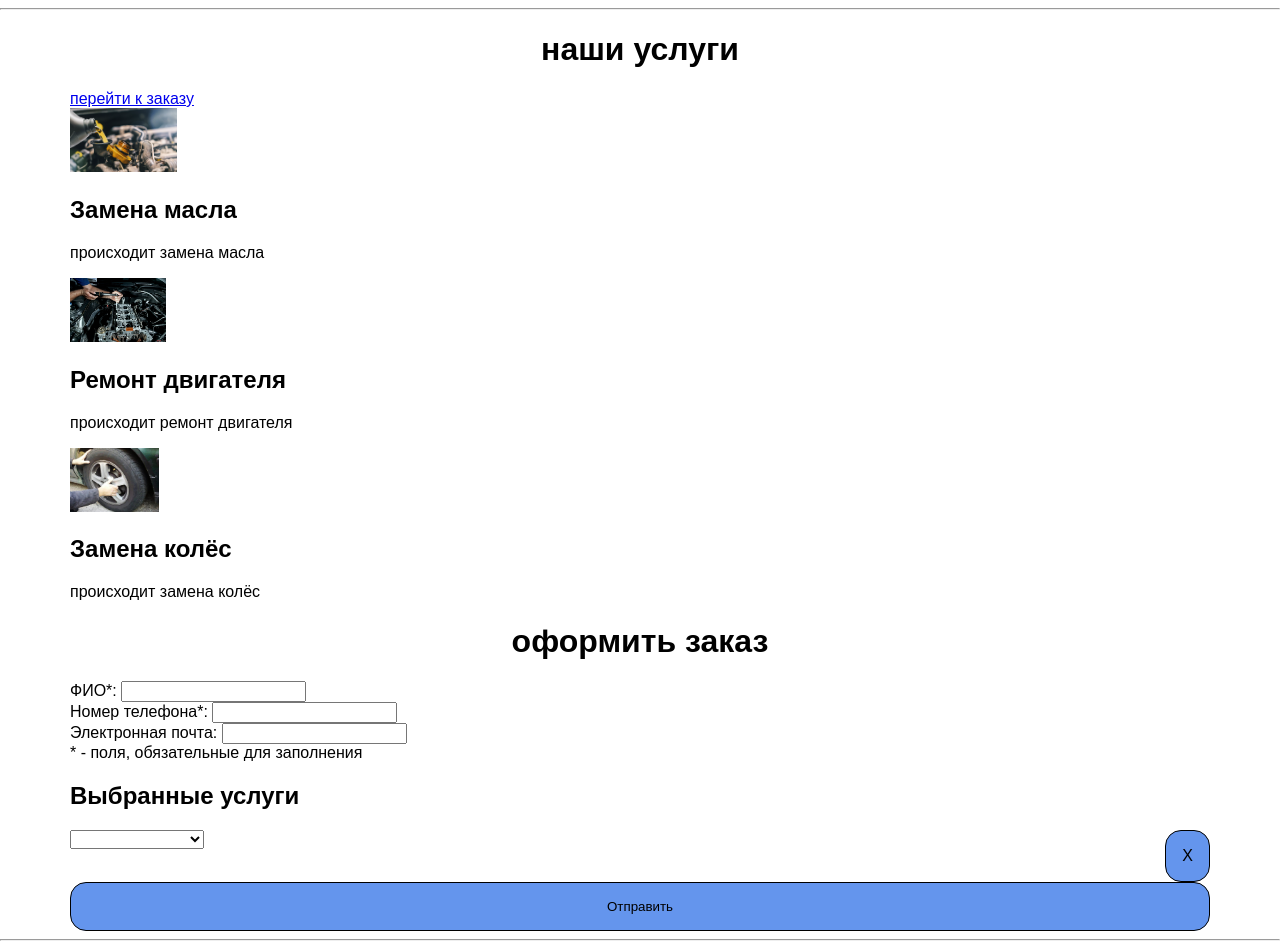
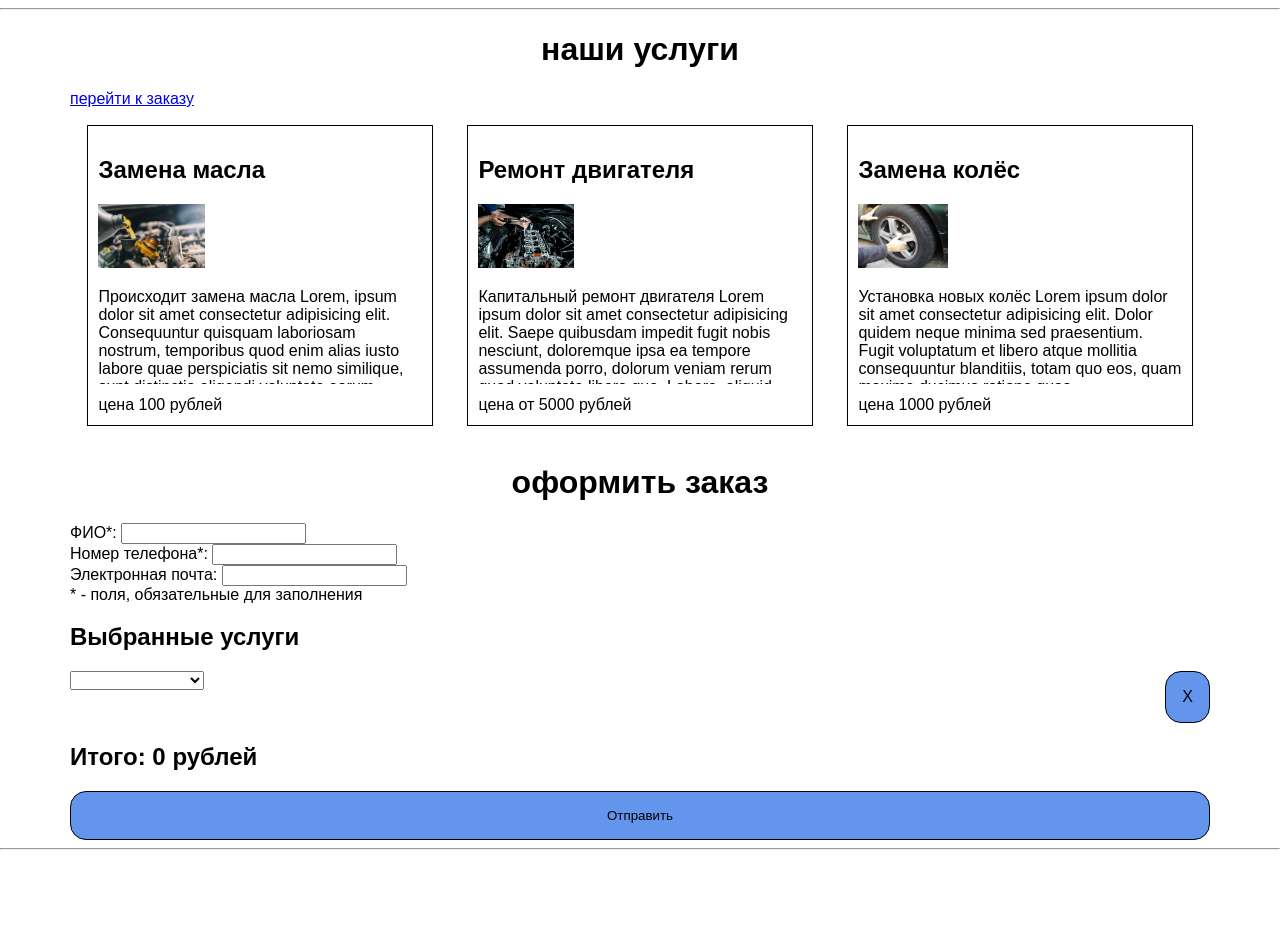
Before and after one commit to iBowie2/kupc_kurs, a PHP site: page /order.html in a window 1280 px wide. Shown: the part 166-1115 px from the top of the page. After the commit the page ends 1016 px from the top, so only its background shows below. Run offline with PHP 8.4, Linux system fonts and the light colour scheme.

Commit message:
Add files via upload

```diff
--- a/order.html
+++ b/order.html
@@ -1,5 +1,6 @@
 <!DOCTYPE html>
 <html lang="en">
+
 <head>
     <meta charset="UTF-8">
     <meta http-equiv="X-UA-Compatible" content="IE=edge">
@@ -8,6 +9,7 @@
     <link rel="stylesheet" href="styles.css">
     <title>Document</title>
 </head>
+
 <body>
     <header class="container-fluid">
         <ul>
@@ -32,32 +34,44 @@
         <h1 style="text-align: center">наши услуги</h1>
         <a href="#orderh1">перейти к заказу</a>
 
-        <div>
-            <div class="row-cols-auto">
-                <div>
-                    <img src="iStock-1124831271.jpg" style="max-height: 64px;">
-                </div>
-                <div>
-                    <h2>Замена масла</h2>
-                    <p>происходит замена масла</p>
+        <div class="row">
+            <div class="col-md-4 review">
+                <div class="review-inside">
+                    <div style="height: 240px">
+                        <h2>Замена масла</h2>
+                        <img src="iStock-1124831271.jpg" style="max-height: 64px;"> <br>
+                        <p style="max-height: 96px; overflow-y: auto;">Происходит замена масла Lorem, ipsum dolor sit
+                            amet consectetur adipisicing elit. Consequuntur quisquam laboriosam nostrum, temporibus quod
+                            enim alias iusto labore quae perspiciatis sit nemo similique, sunt distinctio eligendi
+                            voluptate earum voluptatem dolores.</p>
+                    </div>
+                    <span>цена 100 рублей</span>
                 </div>
             </div>
-            <div>
-                <div>
-                    <img src="kapitalniy-remont-dvs.jpg" style="max-height: 64px;">
-                </div>
-                <div>
-                    <h2>Ремонт двигателя</h2>
-                    <p>происходит ремонт двигателя</p>
+            <div class="col-md-4 review">
+                <div class="review-inside">
+                    <div style="height: 240px">
+                        <h2>Ремонт двигателя</h2>
+                        <img src="kapitalniy-remont-dvs.jpg" style="max-height: 64px;"> <br>
+                        <p style="max-height: 96px; overflow-y: auto;">Капитальный ремонт двигателя Lorem ipsum dolor
+                            sit amet consectetur adipisicing elit. Saepe quibusdam impedit fugit nobis nesciunt,
+                            doloremque ipsa ea tempore assumenda porro, dolorum veniam rerum quod voluptate libero quo.
+                            Labore, aliquid omnis?</p>
+                    </div>
+                    <span>цена от 5000 рублей</span>
                 </div>
             </div>
-            <div>
-                <div>
-                    <img src="zamena_kolesa.jpg" style="max-height: 64px;">
-                </div>
-                <div>
-                    <h2>Замена колёс</h2>
-                    <p>происходит замена колёс</p>
+            <div class="col-md-4 review">
+                <div class="review-inside">
+                    <div style="height: 240px">
+                        <h2>Замена колёс</h2>
+                        <img src="zamena_kolesa.jpg" style="max-height: 64px;"> <br>
+                        <p style="max-height: 96px; overflow-y: auto;">Установка новых колёс Lorem ipsum dolor sit amet
+                            consectetur adipisicing elit. Dolor quidem neque minima sed praesentium. Fugit voluptatum et
+                            libero atque mollitia consequuntur blanditiis, totam quo eos, quam maxime ducimus ratione
+                            quas.</p>
+                    </div>
+                    <span>цена 1000 рублей</span>
                 </div>
             </div>
         </div>
@@ -77,26 +91,34 @@
             <span>* - поля, обязательные для заполнения</span>
             <h2>Выбранные услуги</h2>
             <div class="order-option-container">
-                <select name="order_option_0" class="order-option" onchange="refreshOrderOptions()"></select> <a class="button order-option-cancel" style="float: right;">X</a>
+                <select name="order_option_0" class="order-option" onchange="refreshOrderOptions()"></select> <a
+                    class="button order-option-cancel" style="float: right;">X</a>
             </div>
             <div class="order-option-container hidden">
-                <select name="order_option_1" class="order-option" onchange="refreshOrderOptions()"></select> <a class="button order-option-cancel" style="float: right;">X</a>
+                <select name="order_option_1" class="order-option" onchange="refreshOrderOptions()"></select> <a
+                    class="button order-option-cancel" style="float: right;">X</a>
             </div>
             <div class="order-option-container hidden">
-                <select name="order_option_2" class="order-option" onchange="refreshOrderOptions()"></select> <a class="button order-option-cancel" style="float: right;">X</a>
+                <select name="order_option_2" class="order-option" onchange="refreshOrderOptions()"></select> <a
+                    class="button order-option-cancel" style="float: right;">X</a>
             </div>
             <div class="order-option-container hidden">
-                <select name="order_option_3" class="order-option" onchange="refreshOrderOptions()"></select> <a class="button order-option-cancel" style="float: right;">X</a>
+                <select name="order_option_3" class="order-option" onchange="refreshOrderOptions()"></select> <a
+                    class="button order-option-cancel" style="float: right;">X</a>
             </div>
             <div class="order-option-container hidden">
-                <select name="order_option_4" class="order-option" onchange="refreshOrderOptions()"></select> <a class="button order-option-cancel" style="float: right;">X</a>
+                <select name="order_option_4" class="order-option" onchange="refreshOrderOptions()"></select> <a
+                    class="button order-option-cancel" style="float: right;">X</a>
             </div>
             <div class="order-option-container hidden">
-                <select name="order_option_5" class="order-option" onchange="refreshOrderOptions()"></select> <a class="button order-option-cancel" style="float: right;">X</a>
+                <select name="order_option_5" class="order-option" onchange="refreshOrderOptions()"></select> <a
+                    class="button order-option-cancel" style="float: right;">X</a>
             </div>
             <div class="order-option-container hidden">
-                <select name="order_option_6" class="order-option" onchange="refreshOrderOptions()"></select> <a class="button order-option-cancel" style="float: right;">X</a>
+                <select name="order_option_6" class="order-option" onchange="refreshOrderOptions()"></select> <a
+                    class="button order-option-cancel" style="float: right;">X</a>
             </div>
+            <h2>Итого: <span id="order-cost">0 рублей</span></h2>
             <input type="submit" value="Отправить">
         </form>
     </div>
@@ -107,4 +129,5 @@
 
     <script src="order.js"></script>
 </body>
+
 </html>
--- a/order.js
+++ b/order.js
@@ -1,8 +1,25 @@
-const orderOptions = ['Пусто', 'Замена масла', 'Ремонт двигателя', 'Замена колёс'];
-const orderCosts = [0, 100, 200, 300, 400];
+const orderOptions = [
+    {
+        name: 'Пусто',
+        cost: 0
+    },
+    {
+        name: 'Замена масла',
+        cost: 100
+    },
+    {
+        name: 'Ремонт двигателя',
+        cost: 5000
+    },
+    {
+        name: 'Замена колёс',
+        cost: 1000
+    }
+];
 const orderOptionsControls = document.getElementsByClassName('order-option');
 const cancelControls = document.getElementsByClassName('order-option-cancel');
 const containerControls = document.getElementsByClassName('order-option-container');
+const orderCostControl = document.getElementById('order-cost');
 
 for (let index = 0; index < cancelControls.length; index++) {
     const cancelControl = cancelControls[index];
@@ -15,8 +32,7 @@ for (let index = 0; index < orderOptionsControls.length; index++) {
     refreshControl(orderOptionControl, orderOptions);
 }
 
-function refreshControl(element, options)
-{
+function refreshControl(element, options) {
     const oldIndex = element.selectedIndex;
 
     element.innerHTML = '';
@@ -25,8 +41,9 @@ function refreshControl(element, options)
         const orderOption = options[optionIndex];
 
         var optionElement = document.createElement('option');
-        optionElement.value = orderOption;
-        optionElement.innerHTML = orderOption;
+        optionElement.value = orderOption.name;
+        optionElement.setAttribute('data-cost', orderOption.cost);
+        optionElement.innerHTML = orderOption.name;
 
         element.appendChild(optionElement);
     }
@@ -34,8 +51,9 @@ function refreshControl(element, options)
     element.selectedIndex = oldIndex;
 }
 
-function refreshOrderOptions(){
+function refreshOrderOptions() {
     var unusedOptions = orderOptions.concat([]);
+    var totalCost = 0.0;
 
     for (let index = 0; index < orderOptionsControls.length - 1; index++) {
         const orderOptionControl = orderOptionsControls[index];
@@ -44,23 +62,29 @@ function refreshOrderOptions(){
         const nextOrderOptionControl = orderOptionsControls[index + 1];
         const nextContainer = containerControls[index + 1];
 
-        if (orderOptionControl.selectedIndex < 1)
-        {
+        if (orderOptionControl.selectedIndex < 1) {
             nextContainer.classList.add('hidden');
         }
-        else{
+        else {
             nextContainer.classList.remove('hidden');
 
-            let selectedItem = orderOptionControl.options[orderOptionControl.selectedIndex].value;
+            let selectedItem = orderOptionControl.options[orderOptionControl.selectedIndex];
+            let selectedValue = selectedItem.value;
+            let selectedCost = selectedItem.getAttribute('data-cost');
 
-            unusedOptions = unusedOptions.filter(e => e !== selectedItem);
+            if (!isNaN(selectedCost)) {
+                totalCost += Number(selectedCost);
+            }
+
+            unusedOptions = unusedOptions.filter(e => e.name !== selectedValue);
 
             refreshControl(nextOrderOptionControl, unusedOptions);
 
-            if (unusedOptions.length == 1)
-            {
+            if (unusedOptions.length == 1) {
                 nextContainer.classList.add('hidden');
             }
         }
     }
+
+    orderCostControl.innerHTML = totalCost + " рублей";
 }
```
Also changed, not shown: grid.css (+181 -43 lines), index.html (+10 -20 lines), styles.css (+6 -4 lines).
